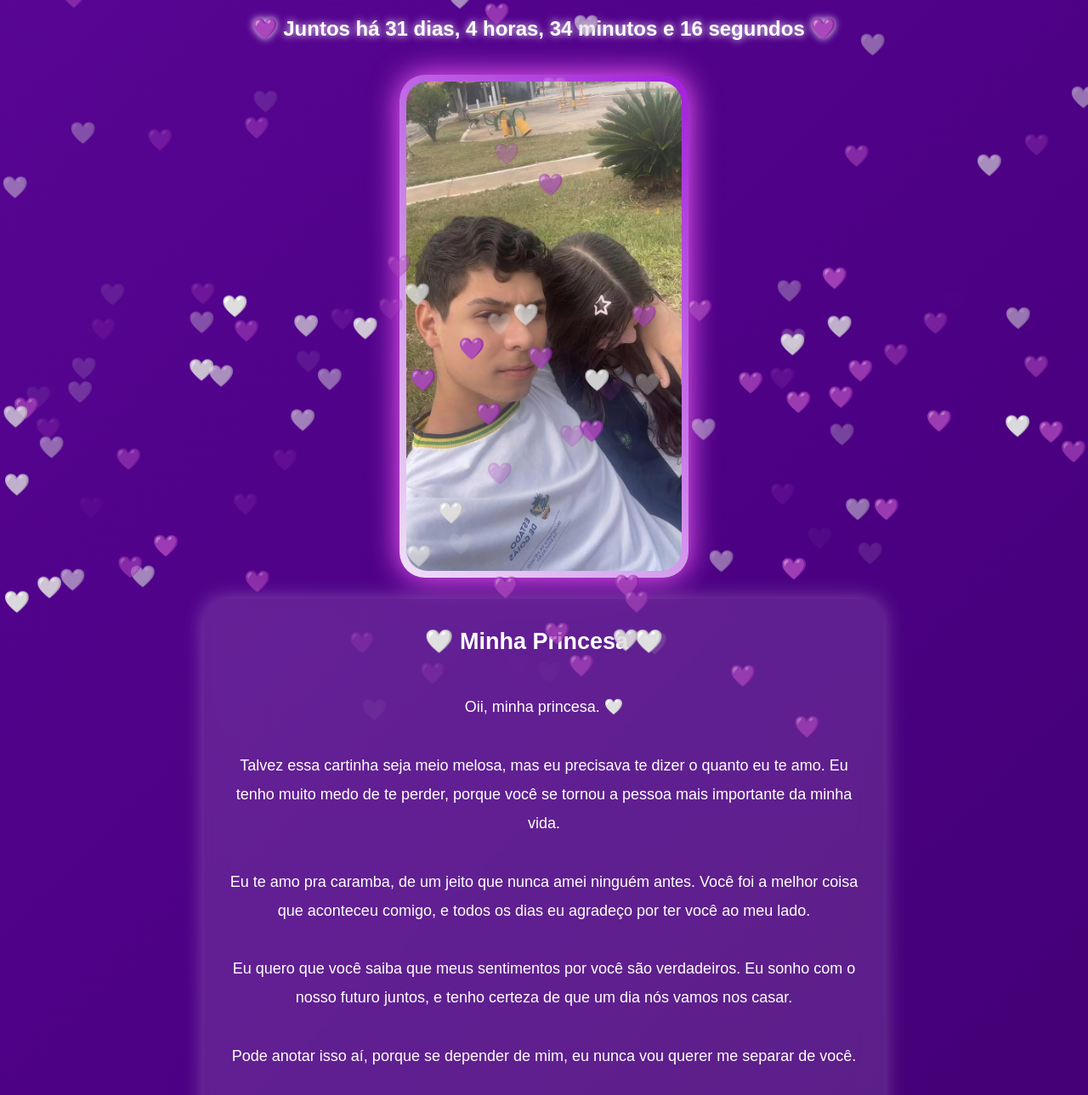
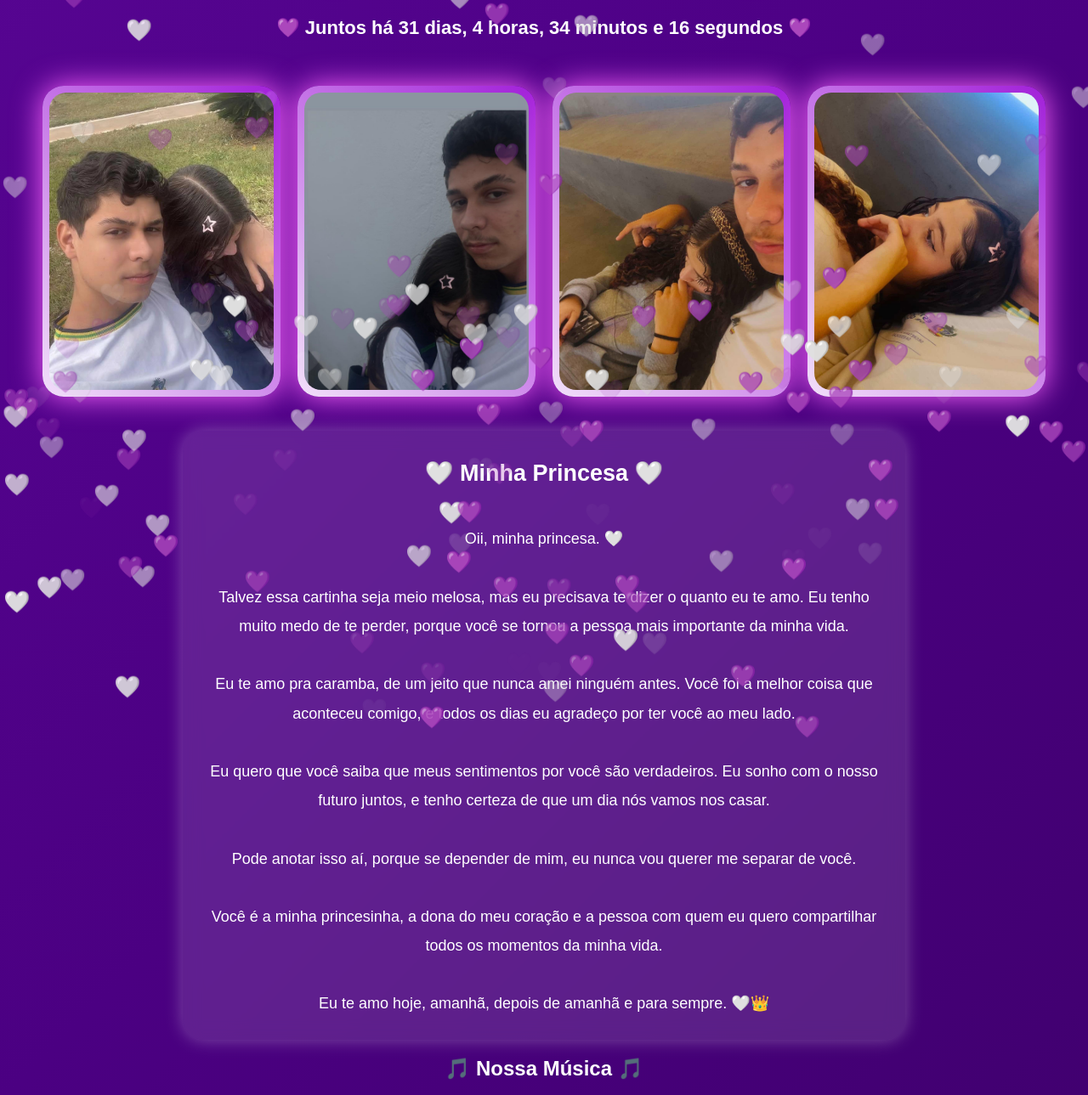
Before and after one commit to TytWillialw/lorraneh-sites, a plain HTML site: page index.html in a window 1280 px wide. Shown: the part 88-1377 px from the top of the page at 85% size. Drawn offline with Linux system fonts and the light colour scheme; grey boxes are pictures that could not be loaded.

Commit message:
Refactor styles and add gallery section in index.html

```diff
--- a/index.html
+++ b/index.html
@@ -17,7 +17,7 @@ font-family:Arial,sans-serif;
 body{
 background:linear-gradient(-45deg,#2d004d,#4b0082,#6a0dad,#8a2be2);
 background-size:400% 400%;
-animation:fundo 12s ease infinite;
+animation:fundo 10s ease infinite;
 color:white;
 text-align:center;
 overflow-x:hidden;
@@ -32,22 +32,28 @@ overflow-x:hidden;
 h1{
 font-size:45px;
 margin-top:20px;
-text-shadow:0 0 25px #ff66ff;
+text-shadow:0 0 20px #ff66ff;
 }
 
 .contador{
-font-size:24px;
+font-size:22px;
 font-weight:bold;
 margin:20px;
 padding:15px;
-text-shadow:0 0 10px white;
+}
+
+.galeria{
+display:flex;
+flex-wrap:wrap;
+justify-content:center;
+gap:20px;
+padding:20px;
 }
 
 .foto-box{
-width:340px;
-margin:25px auto;
+width:280px;
 padding:8px;
-border-radius:30px;
+border-radius:25px;
 background:linear-gradient(
 45deg,
 #ff00ff,
@@ -62,8 +68,10 @@ box-shadow:0 0 35px #ff66ff;
 
 .foto-box img{
 width:100%;
+height:350px;
+object-fit:cover;
+border-radius:20px;
 display:block;
-border-radius:25px;
 }
 
 @keyframes borda{
@@ -74,15 +82,15 @@ border-radius:25px;
 
 .carta{
 width:90%;
-max-width:800px;
-margin:25px auto;
+max-width:850px;
+margin:20px auto;
 padding:25px;
 background:rgba(255,255,255,.12);
-backdrop-filter:blur(12px);
+backdrop-filter:blur(10px);
 border-radius:25px;
-box-shadow:0 0 25px rgba(255,255,255,.3);
+box-shadow:0 0 20px rgba(255,255,255,.3);
+line-height:1.9;
 font-size:18px;
-line-height:1.9;
 }
 
 .coracao{
@@ -102,8 +110,8 @@ transform:translateY(120vh);
 iframe{
 width:90%;
 max-width:500px;
+margin:20px;
 border-radius:20px;
-margin:20px;
 }
 
 </style>
@@ -115,8 +123,24 @@ margin:20px;
 
 <div class="contador" id="contador"></div>
 
+<div class="galeria">
+
 <div class="foto-box">
 <img src="IMG_20260612_085029_808.jpg">
+</div>
+
+<div class="foto-box">
+<img src="IMG_20260614_001727_937.jpg">
+</div>
+
+<div class="foto-box">
+<img src="IMG_20260614_001847_028.jpg">
+</div>
+
+<div class="foto-box">
+<img src="IMG_20260614_001858_683.jpg">
+</div>
+
 </div>
 
 <div class="carta">
@@ -170,7 +194,6 @@ const inicio = new Date("2026-05-14T00:00:00");
 function atualizar(){
 
 const agora = new Date();
-
 let diff = agora - inicio;
 
 let segundos = Math.floor(diff/1000);
@@ -192,7 +215,7 @@ document.getElementById("contador").innerHTML =
 setInterval(atualizar,1000);
 atualizar();
 
-for(let i=0;i<120;i++){
+for(let i=0;i<150;i++){
 
 let c=document.createElement("div");
 
```
